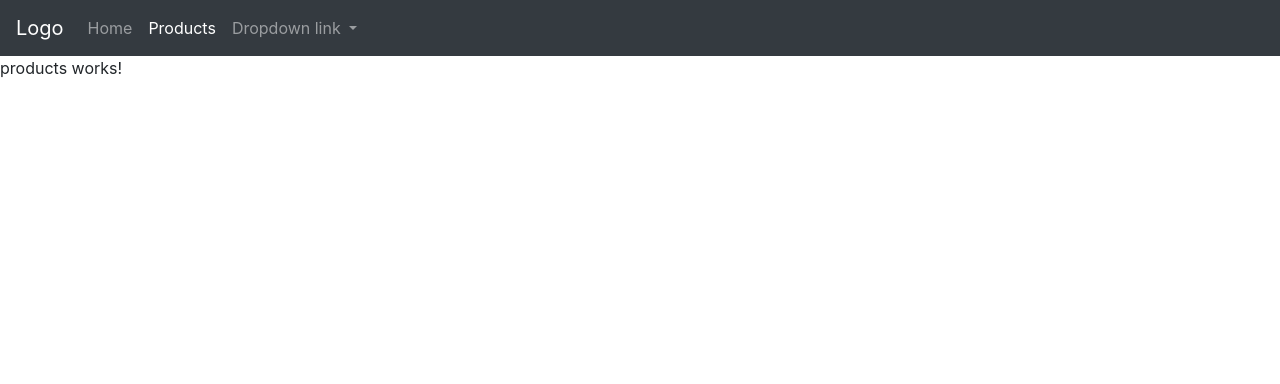
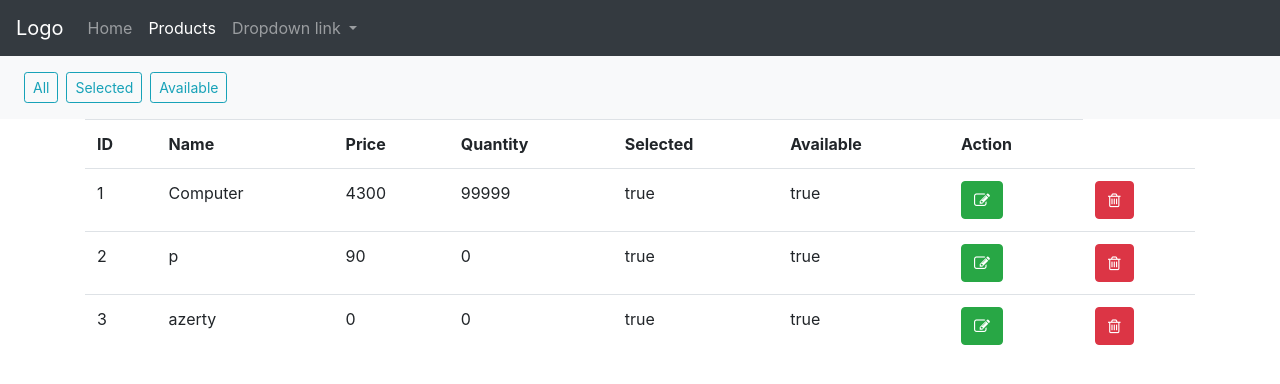
Before and after one commit to O-Abdelaaziz/angular-state-management, an Angular app: page /products in a window 1280 px wide. Shown: the top 384 px of the page. Built offline with nearby package versions, Linux system fonts and the light colour scheme; data requests are answered from the project's data file.

Commit message:
Task 8: update product component, product service, styles file

```diff
--- a/src/app/components/products/products.component.html
+++ b/src/app/components/products/products.component.html
@@ -1 +1,38 @@
-<p>products works!</p>
+<nav class="navbar navbar-expand-sm bg-light navbar-light">
+  <ul class="navbar navbar-nav">
+    <li>
+      <button (click)="onGetProducts()" class="btn btn-sm btn-outline-info ml-2">All</button>
+    </li>
+    <li>
+      <button class="btn btn-sm btn-outline-info ml-2">Selected</button>
+    </li>
+    <li>
+      <button class="btn btn-sm btn-outline-info ml-2">Available</button>
+    </li>
+  </ul>
+</nav>
+<div class="container">
+  <table class="table">
+    <tr>
+      <th>ID</th><th>Name</th><th>Price</th><th>Quantity</th><th>Selected</th><th>Available<th>Action</th>
+    </tr>
+    <tr *ngFor="let product of products">
+      <td>{{product.id}}</td>
+      <td>{{product.name}}</td>
+      <td>{{product.price}}</td>
+      <td>{{product.quantity}}</td>
+      <td>{{product.selected}}</td>
+      <td>{{product.available}}</td>
+      <td>
+        <button class="btn btn-success">
+          <span class="fa fa-edit"></span>
+        </button>
+      </td>
+      <td>
+        <button class="btn btn-danger">
+          <span class="fa fa-trash-o"></span>
+        </button>
+      </td>
+    </tr>
+  </table>
+</div>
--- a/src/app/components/products/products.component.ts
+++ b/src/app/components/products/products.component.ts
@@ -1,4 +1,6 @@
-import { Component, OnInit } from '@angular/core';
+import {Component, OnInit} from '@angular/core';
+import {Product} from "../../models/product.model";
+import {ProductService} from "../../services/product.service";
 
 @Component({
   selector: 'app-products',
@@ -6,10 +8,21 @@ import { Component, OnInit } from '@angular/core';
   styleUrls: ['./products.component.css']
 })
 export class ProductsComponent implements OnInit {
+  public products: Product[] | null = null;
 
-  constructor() { }
+  constructor(private _productService: ProductService) {
+  }
 
   ngOnInit(): void {
+    this.onGetProducts();
+  }
+
+  onGetProducts() {
+    this._productService.getAllProducts().subscribe(
+      (response) => {
+        this.products = response;
+      }
+    )
   }
 
 }
--- a/src/app/services/product.service.ts
+++ b/src/app/services/product.service.ts
@@ -1,18 +1,27 @@
 import {Injectable} from '@angular/core';
 import {HttpClient} from "@angular/common/http";
 import {environment} from "../../environments/environment";
+import {Observable} from "rxjs";
+import {Product} from "../models/product.model";
 
 @Injectable({
   providedIn: 'root'
 })
 export class ProductService {
-  // @ts-ignore
-  private host: environment.baseUrl;
+  private host = environment.baseUrl;
 
   constructor(private _httpClient: HttpClient) {
   }
 
-  getAllProducts() {
-    return this._httpClient.get(`${this.host}/products`)
+  getAllProducts(): Observable<Product[]> {
+    return this._httpClient.get<Product[]>(`${this.host}/products`)
+  }
+
+  getSelectedProducts(): Observable<Product[]> {
+    return this._httpClient.get<Product[]>(`${this.host}/products?selected=true`)
+  }
+
+  getAvailableProducts(): Observable<Product[]> {
+    return this._httpClient.get<Product[]>(`${this.host}/products?available=true`)
   }
 }
--- a/src/styles.css
+++ b/src/styles.css
@@ -1 +1,2 @@
 /* You can add global styles to this file, and also import other style files */
+@import "~font-awesome/css/font-awesome.min.css";
```
